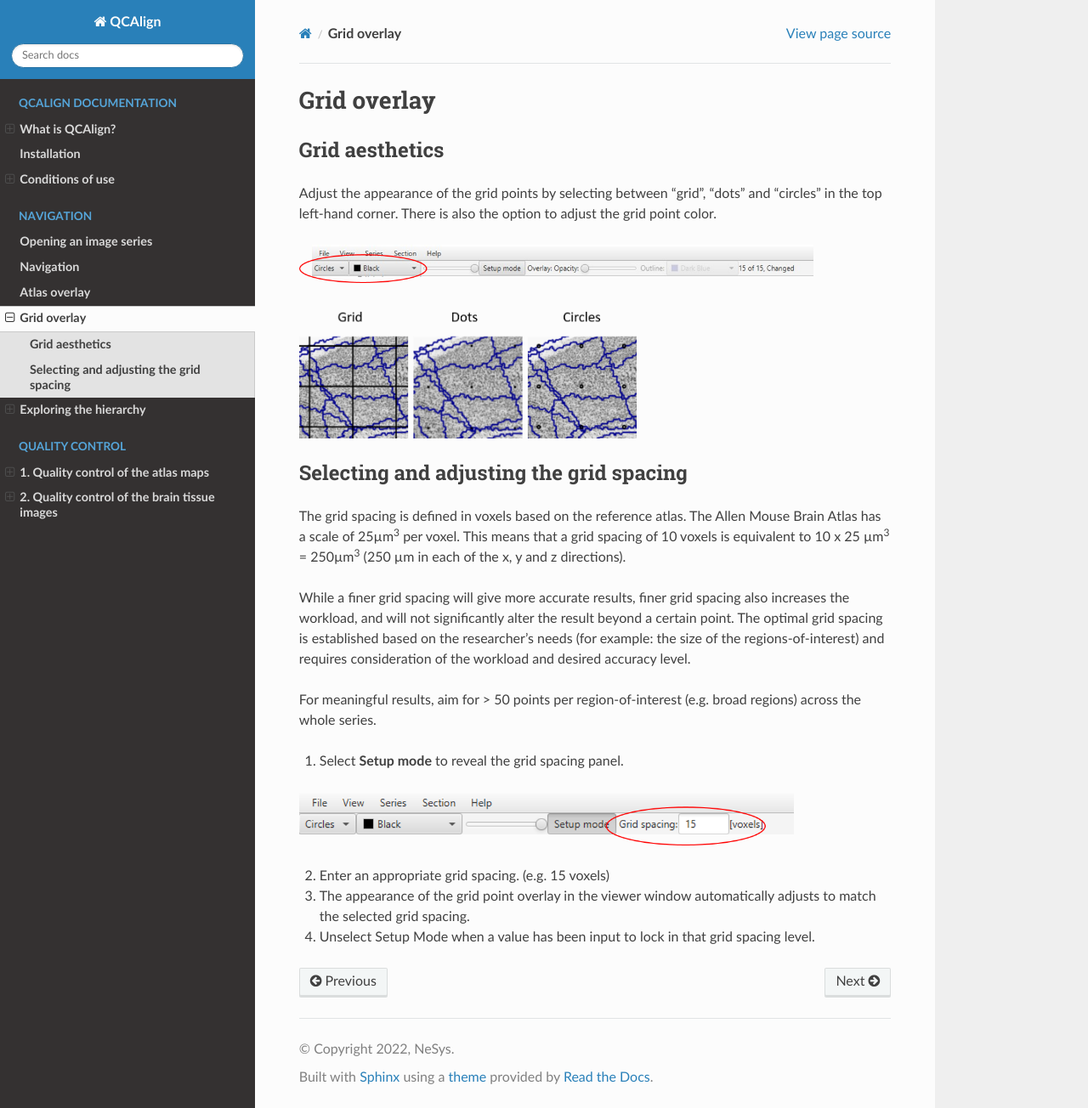
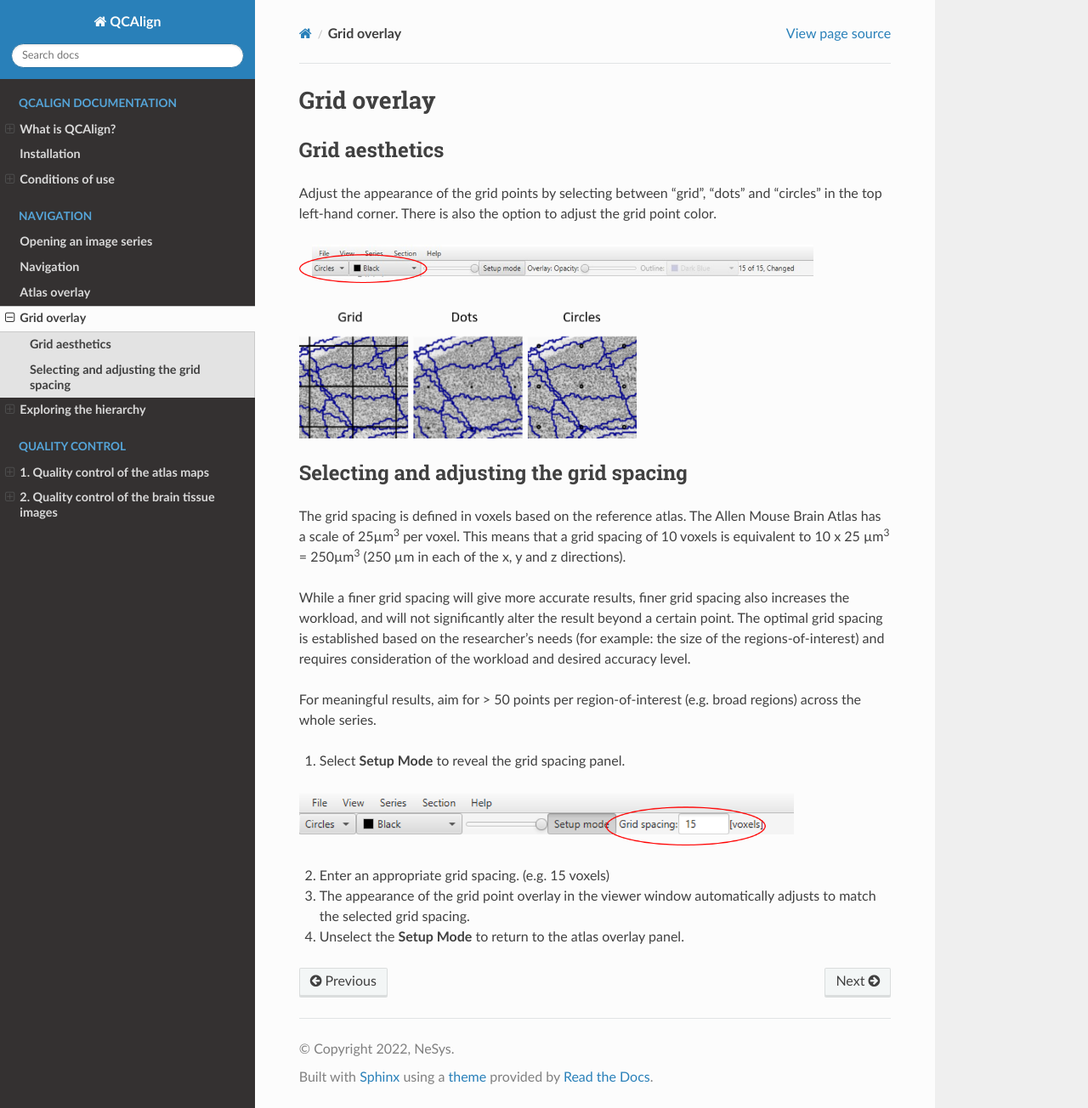
Before and after one commit to Neural-Systems-at-UIO/QCAlign, a Sphinx documentation site: the page built from docs/gridoverlay.rst, in a window 1280 px wide and 1304 px high. Shown: the whole window at 85% size. Built offline with Sphinx 7.4.7 and the Read the Docs theme 2.0.0, drawn with Linux system fonts in a browser that asks for light colours.

Commit message:
Update gridoverlay.rst

```diff
--- a/docs/gridoverlay.rst
+++ b/docs/gridoverlay.rst
@@ -34,7 +34,7 @@
 For meaningful results, aim for > 50 points per region-of-interest (e.g.
 broad regions) across the whole series.
 
-1. Select **Setup mode** to reveal the grid spacing panel.
+1. Select **Setup Mode** to reveal the grid spacing panel.
 
 .. image:: vertopal_cbedec83746b4aa08b3d6abec4c06604/media/image7.png
    :width: 6.06719in
@@ -45,5 +45,4 @@
 3. The appearance of the grid point overlay in the viewer window
    automatically adjusts to match the selected grid spacing.
 
-4. Unselect Setup Mode when a value has been input to lock in that grid
-   spacing level.
+4. Unselect the **Setup Mode** to return to the atlas overlay panel.
```
